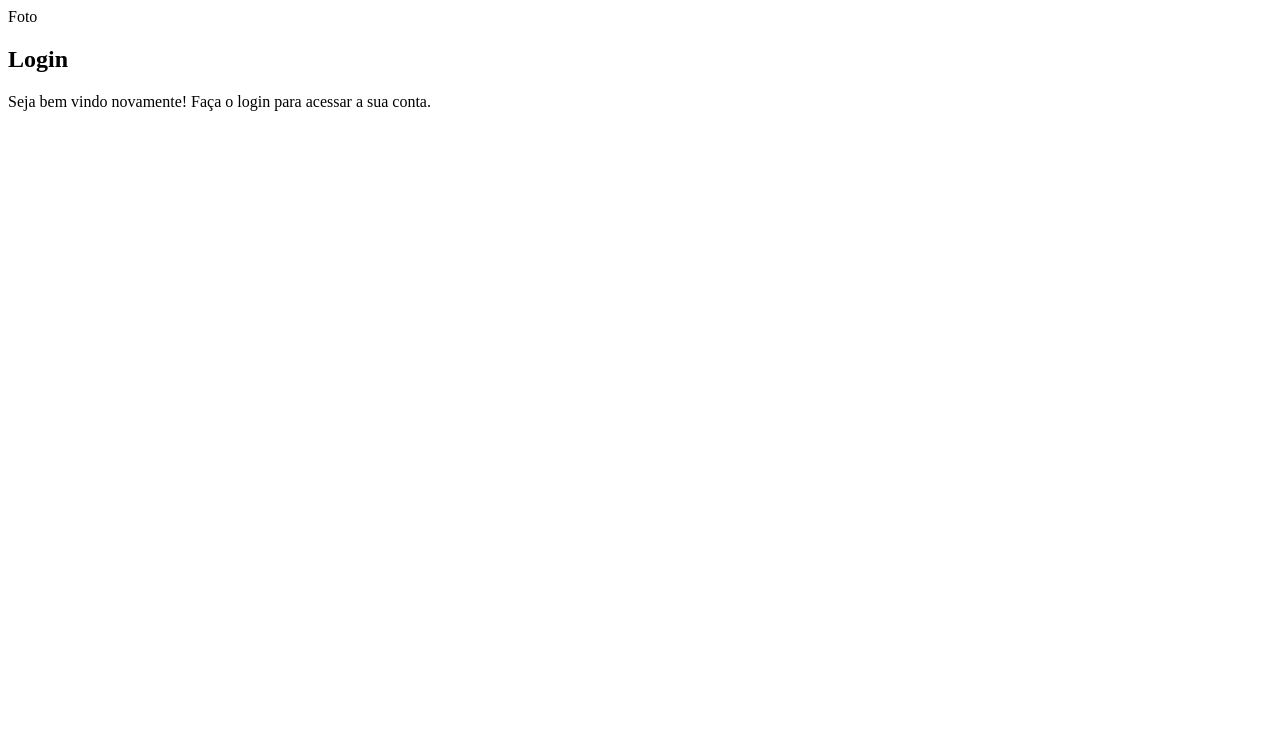
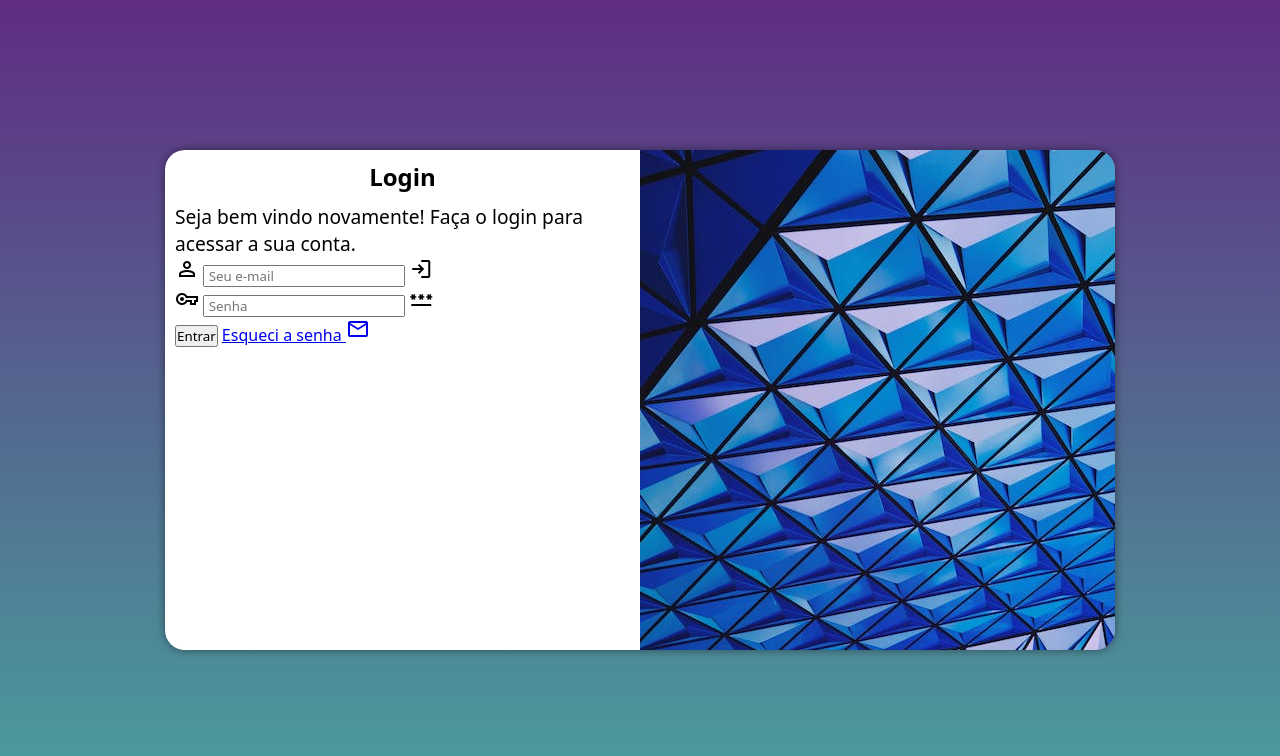
Before and after one commit to EvandroLougue/html-css, a plain HTML site: page modulo04/capitulo26/index.html in a window 1280 px wide. Drawn offline with nearby package versions, Linux system fonts and the light colour scheme.

Commit message:
formulário adicionado

```diff
--- a/modulo04/capitulo26/estilo.css
+++ b/modulo04/capitulo26/estilo.css
@@ -5,3 +5,50 @@ Paleta de cores
 verde #49a09d
 lilás #5f2c82
 */
+
+* {
+    font-family: system-ui, -apple-system, BlinkMacSystemFont, 'Segoe UI', Roboto, Oxygen, Ubuntu, Cantarell, 'Open Sans', 'Helvetica Neue', sans-serif;
+    padding: 0px;
+    margin: 0px;
+    box-sizing: border-box;
+}
+body, html {
+    background-color: #5f2c82;
+    height: 100vh;
+    width: 100vw;
+}
+main {
+    position: relative;
+    height: 100vh;
+    width: 100vw;
+}
+section#login {
+    position: absolute;
+    top: 50%;
+    left: 50%;
+    transform: translate(-50%, -50%);
+    background-color: white;
+    width: 250px;
+    height: 500px;
+    border-radius: 20px;
+    overflow: hidden;
+    box-shadow: 0px 0px 10px rgba(0, 0, 0, 0.452);
+    transition: width 0.5s, height 0.5s;
+    transition-timing-function: ease;
+}
+section#login > div#imagem {
+    display: block;
+    background: #5f2c82 url(padrao.jpeg) no-repeat left top;
+    height: 200px;
+}
+section#login > div#formulario {
+    display: block;
+    padding: 10px;
+}
+div#formulario > h1 {
+    text-align: center;
+    margin-bottom: 10px;
+}
+div#formulario > p {
+    font-size: 0.8em;
+}
--- a/modulo04/capitulo26/index.html
+++ b/modulo04/capitulo26/index.html
@@ -5,18 +5,43 @@
     <meta name="viewport" content="width=device-width, initial-scale=1.0">
     <title>Tela de Login</title>
     <link rel="stylesheet" href="estilo.css">
+    <link rel="stylesheet" href="mediaquery.css">
+    <link rel="stylesheet" href="https://fonts.googleapis.com/css2?family=Material+Symbols+Outlined:opsz,wght,FILL,GRAD@20..48,100..700,0..1,-50..200" />
 </head>
 <body>
     <main>
         <section id="login">
             <div id="imagem">
-                Foto
+                <!--AQUI VAI IMAGEM-->
             </div>
             <div id="formulario">
                 <h1>Login</h1>
                 <p>Seja bem vindo novamente! Faça o login para acessar a sua conta.</p>
-                <form action="login.php" method="post">
-
+                <form action="login.php" method="post" autocomplete="on">
+                    <div class="campo">
+                        <label for="ilogin"><span class="material-symbols-outlined">
+                            person
+                            </span></label>
+                        <input type="email" name="ilogin" id="ilogin" placeholder=" Seu e-mail" autocomplete="email" required maxlength="40">
+                        <label for="ilogin"><span class="material-symbols-outlined">
+                            login
+                            </span></label>
+                    </div>
+                    <div class="campo">
+                        <label for="isenha"><span class="material-symbols-outlined">
+                            vpn_key
+                            </span></label>
+                        <input type="password" name="isenha" id="isenha" placeholder=" Senha" autocomplete="new-password" required maxlength="20">
+                        <label for="isenha"><span class="material-symbols-outlined">
+                            password
+                            </span></label>
+                    </div>
+                    <input type="submit" value="Entrar">
+                    <a href="esqueci.html">
+                        Esqueci a senha <span class="material-symbols-outlined">
+                            mail
+                            </span>
+                    </a>
                 </form>
             </div>
         </section>
--- /dev/null
+++ b/modulo04/capitulo26/mediaquery.css
@@ -0,0 +1,77 @@
+@charset "UTF-8";
+
+/* Extra small devices (phones, 600px and down)
+@media only screen and (max-width: 600px) {...}*/
+
+/* Small devices (portrait tablets and large phones, 600px and up)
+@media only screen and (min-width: 600px) {...}*/
+
+/* Medium devices (landscape tablets, 768px and up)
+@media only screen and (min-width: 768px) {...}*/
+
+/* Large devices (laptops/desktops, 992px and up)
+@media only screen and (min-width: 992px) {...}*/
+
+/* Extra large devices (large laptops and desktops, 1200px and up)
+@media only screen and (min-width: 1200px) {...}*/
+
+@media only screen and (min-width: 768px) {
+    body {
+        background-image: linear-gradient(to top, #49a09d, #5f2c82);
+    }
+    section#login {
+        width: 80vw;
+    }
+    section#login > div#imagem {
+        float: left;
+        width: 30%;
+        height: 100%;
+    }
+    section#login > div#formulario {
+        float: right;
+        width: 70%;
+    }
+}
+
+@media only screen and (min-width: 992px) {
+    body {
+        background-image: linear-gradient(to top, #49a09d, #5f2c82);
+    }
+    section#login {
+        width: 950px;
+    }
+    section#login > div#imagem {
+        float: right;
+        width: 50%;
+        height: 100%;
+    }
+    section#login > div#formulario {
+        float: left;
+        width: 50%;
+
+    }
+    div#formulario > p {
+        font-size: 1.2em;
+    }
+}
+
+@media only screen and (min-width 1200px) {
+    body {
+        background-image: linear-gradient(to top, #49a09d, #5f2c82);
+    }
+    section#login {
+        width: 1200px;
+    }
+    section#login > div#imagem {
+        float: right;
+        width: 50%;
+        height: 100%;
+    }
+    section#login > div#formulario {
+        float: left;
+        width: 50%;
+    }
+    div#formulario > p {
+        font-size: 1.2em;
+    }
+}
```
